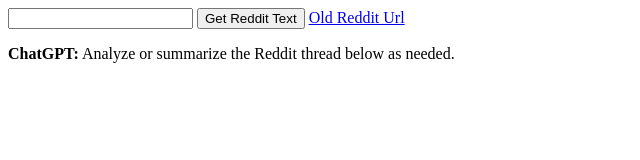
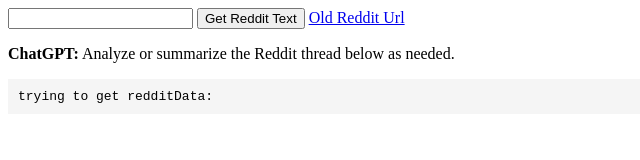
Before and after one commit to bryantt23/reddit-information, a plain HTML site: page index.html in a window 1280 px wide. Both pictures are taken after a click on the button "Get Reddit Text". Shown: the whole page, without its empty margins (0-640 px from the left). Drawn offline with Linux system fonts and the light colour scheme; no server answers.

Commit message:
debug log

```diff
--- a/index.html
+++ b/index.html
@@ -13,7 +13,15 @@
       <strong>ChatGPT:</strong> Analyze or summarize the Reddit thread below as
       needed.
     </p>
-
+    <div
+      class="debug-log"
+      style="
+        white-space: pre-wrap;
+        font-family: monospace;
+        padding: 10px;
+        background: #f5f5f5;
+      "
+    ></div>
     <p
       class="reddit-output"
       style="white-space: pre-wrap; word-break: break-word"
--- a/script.js
+++ b/script.js
@@ -1,11 +1,20 @@
+function logToPage(msg) {
+    const logDiv = document.querySelector(".debug-log");
+    if (logDiv) {
+        const line = document.createElement("div");
+        line.textContent = typeof msg === "object" ? JSON.stringify(msg, null, 2) : msg;
+        logDiv.appendChild(line);
+    }
+}
+
 async function copyToClipboard(text) {
     if (navigator.clipboard && navigator.clipboard.writeText) {
         try {
             await navigator.clipboard.writeText(text);
-            alert("Copied to clipboard!");
+            logToPage("Copied to clipboard!");
             return;
         } catch (err) {
-            console.warn("navigator.clipboard failed, falling back", err);
+            logToPage("navigator.clipboard failed, falling back", err);
         }
     }
 
@@ -24,9 +33,9 @@ async function copyToClipboard(text) {
 
     try {
         const successful = document.execCommand("copy");
-        alert(successful ? "Copied (fallback)!" : "Copy failed");
+        logToPage(successful ? "Copied (fallback)!" : "Copy failed");
     } catch (err) {
-        alert("Fallback copy failed: " + err);
+        logToPage("Fallback copy failed: " + err);
     }
 
     document.body.removeChild(textArea);
@@ -76,7 +85,9 @@ const redditUrl = document.querySelector(".reddit-url"),
 
 getTextButton.addEventListener("click", async () => {
     const redditUrlText = redditUrl.value
+    logToPage("trying to get redditData: " + redditUrlText)
     const redditData = await fetchRedditThread(redditUrlText)
+    logToPage(redditData)
     redditOutput.textContent = JSON.stringify(redditData, null, 2)
     // copyToClipboard(JSON.stringify(redditData, null, 2));
     oldRedditUrl.href = redditUrlText.replace("www", "old")
```
